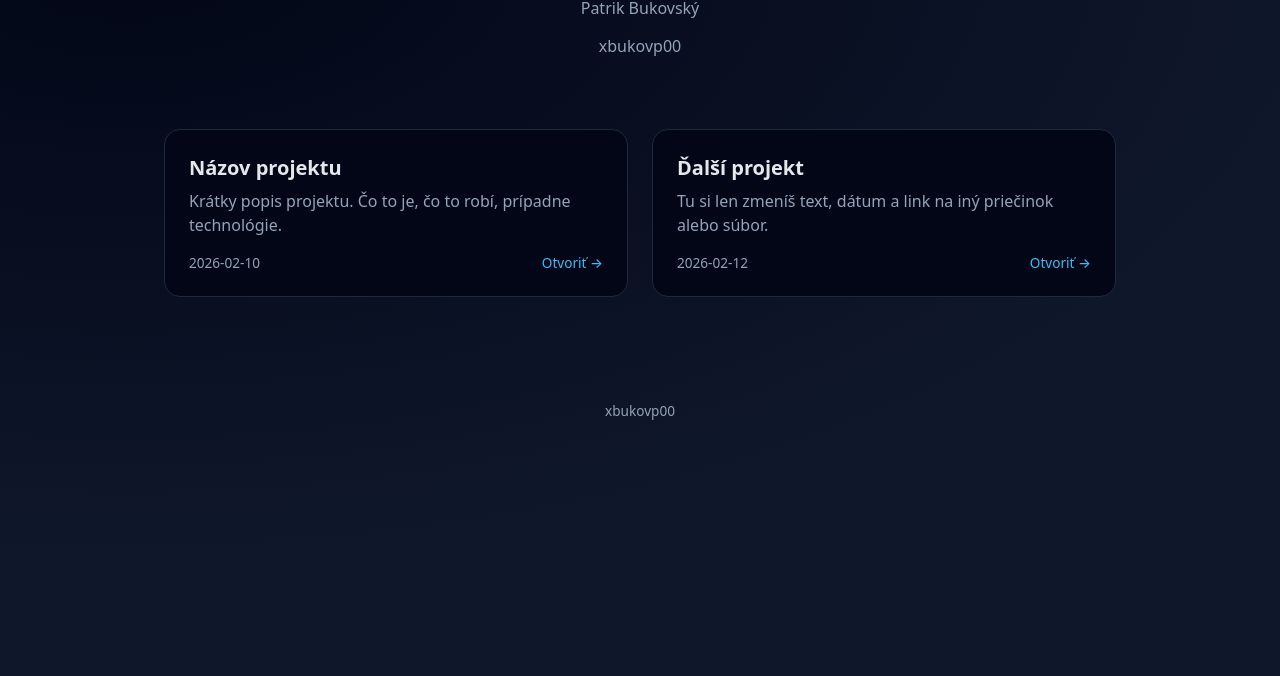
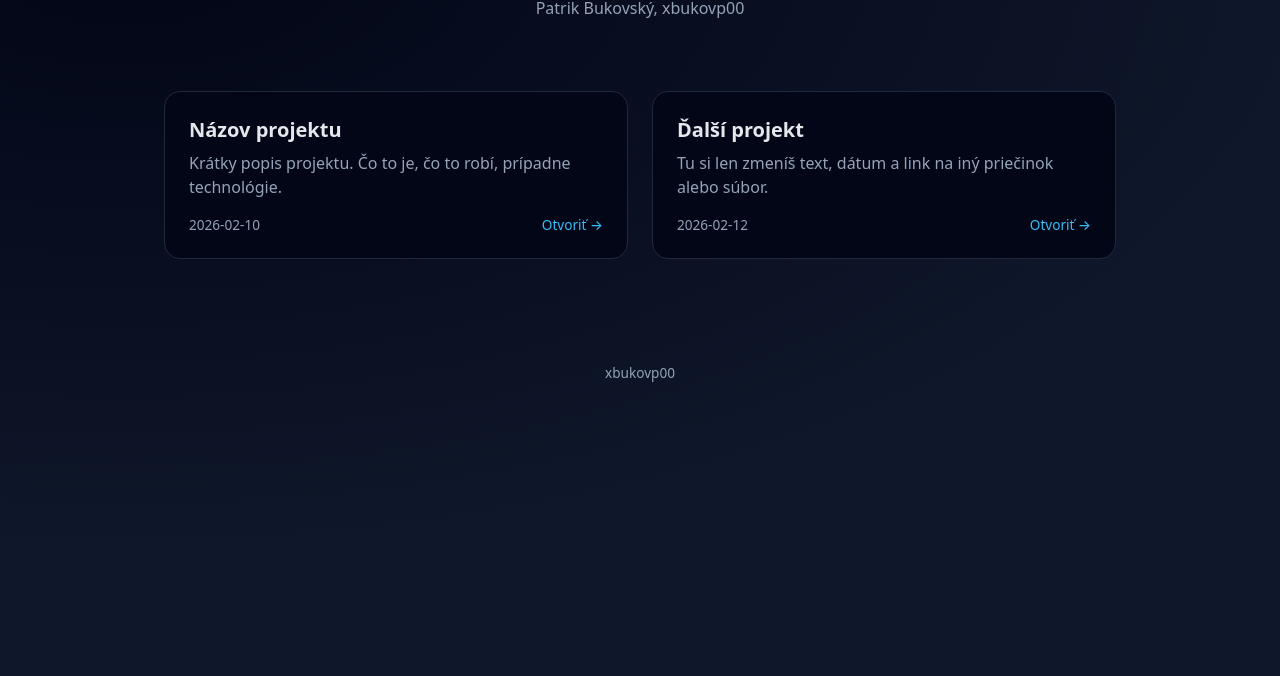
Before and after one commit to lilliandris/lilliandris.github.io, a plain HTML site: page index.html in a window 1280 px wide. Shown: the part 124-800 px from the top of the page. Drawn offline with Linux system fonts and the light colour scheme.

Commit message:
Combine author name and ID into one paragraph

```diff
--- a/index.html
+++ b/index.html
@@ -112,8 +112,7 @@
 
 <header>
     <h1>ITW rozcestník</h1>
-    <p>Patrik Bukovský</p>
-    <p>xbukovp00</p>
+    <p>Patrik Bukovský, xbukovp00</p>
 </header>
 
 <main>
```
